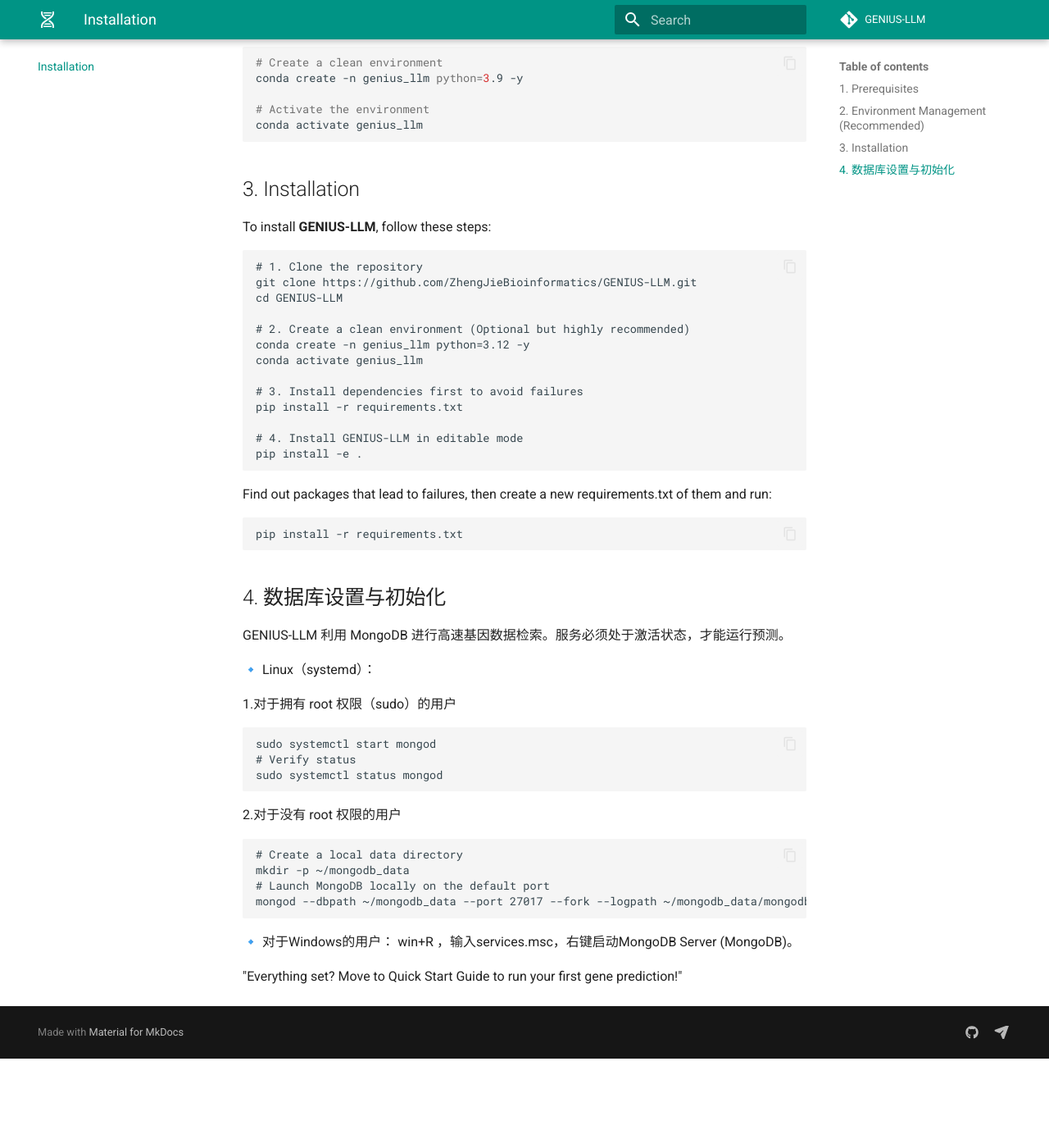
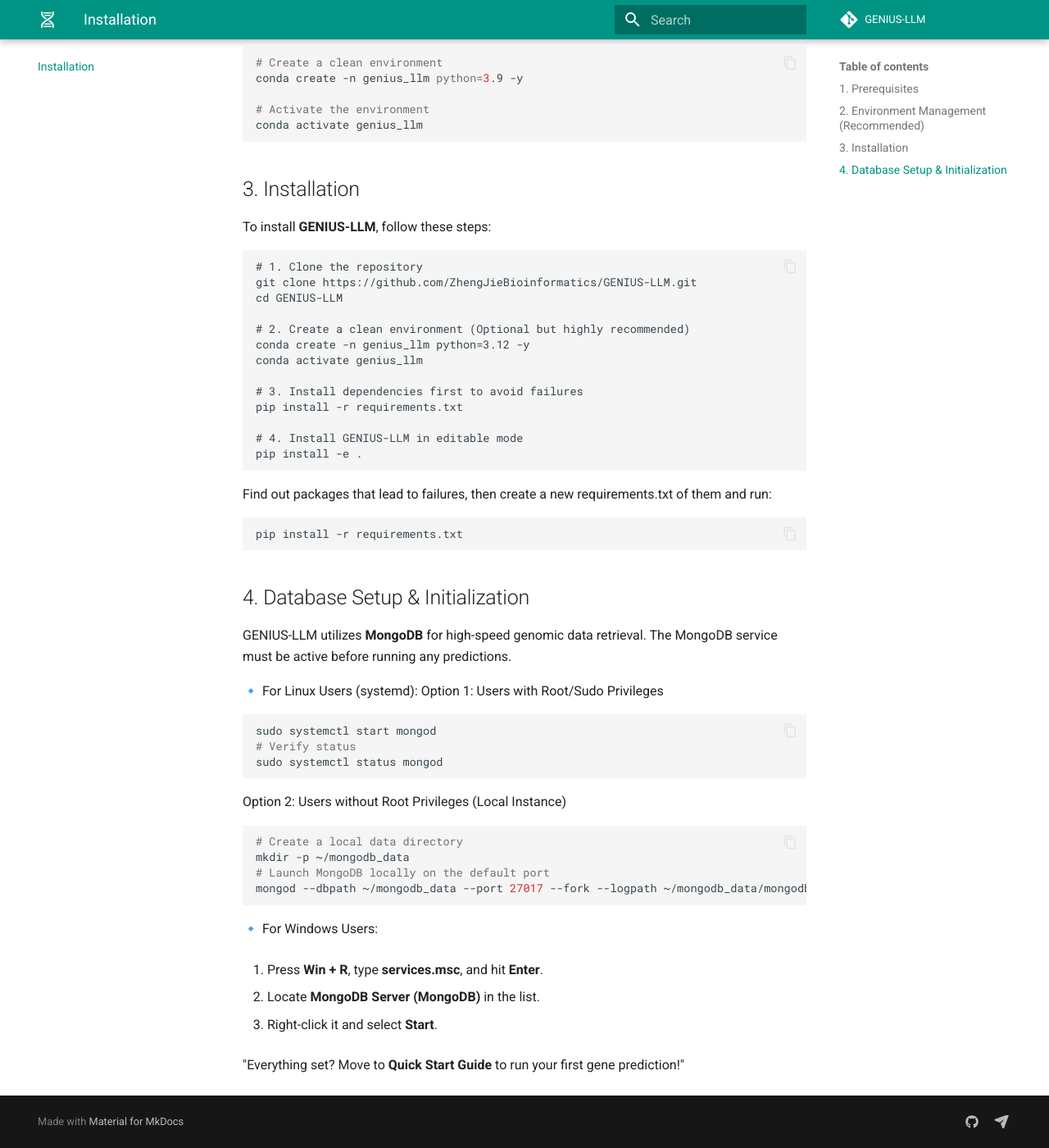
Before and after one commit to yimengzhiyan/GENIUS-LLM, an MkDocs documentation site: the page built from docs/01installation.md, in a window 1280 px wide and 1400 px high, scrolled down 709 px. Shown: the whole window at 82% size. Built offline with MkDocs 1.6.1 and Material for MkDocs 9.7.7, drawn with Linux system fonts in a browser that asks for light colours; comment, search, counter and statistics services are not loaded; before the commit the page ends 2000 px from its top, so only the background shows below that; some of the changed text lies outside the part shown.

Commit message:
20260427,17:04,upload

````diff
--- a/docs/01installation.md
+++ b/docs/01installation.md
@@ -47,27 +47,31 @@
 ```
 pip install -r requirements.txt
 ```
-## 4. 数据库设置与初始化
-GENIUS-LLM 利用 MongoDB 进行高速基因数据检索。服务必须处于激活状态，才能运行预测。
+## 4. Database Setup & Initialization
+GENIUS-LLM utilizes **MongoDB** for high-speed genomic data retrieval. The MongoDB service must be active before running any predictions.
 
-🔹 Linux（systemd）：
-
-1.对于拥有 root 权限（sudo）的用户
-```
+🔹 For Linux Users (systemd):
+Option 1: Users with Root/Sudo Privileges
+```bash
 sudo systemctl start mongod
 # Verify status
 sudo systemctl status mongod
 ```
 
-2.对于没有 root 权限的用户
-```
+Option 2: Users without Root Privileges (Local Instance)
+```bash
 # Create a local data directory
 mkdir -p ~/mongodb_data
 # Launch MongoDB locally on the default port
 mongod --dbpath ~/mongodb_data --port 27017 --fork --logpath ~/mongodb_data/mongodb.log
 ```
-🔹 对于Windows的用户：
-win+R ，输入services.msc，右键启动MongoDB Server (MongoDB)。
+🔹 For Windows Users:
+
+1. Press **Win + R**, type **services.msc**, and hit **Enter**.
+
+2. Locate **MongoDB Server (MongoDB)** in the list.
+
+3. Right-click it and select **Start**.
 
 
-"Everything set? Move to Quick Start Guide to run your first gene prediction!"
+"Everything set? Move to **Quick Start Guide** to run your first gene prediction!"
````
Also changed, not shown: other parts of docs/01installation.md (+1 -1 lines), docs/02quickstart.md (+17 -1 lines), docs/03configuration.md (+4 -20 lines), docs/05models_list.md (+1 -1 lines).
